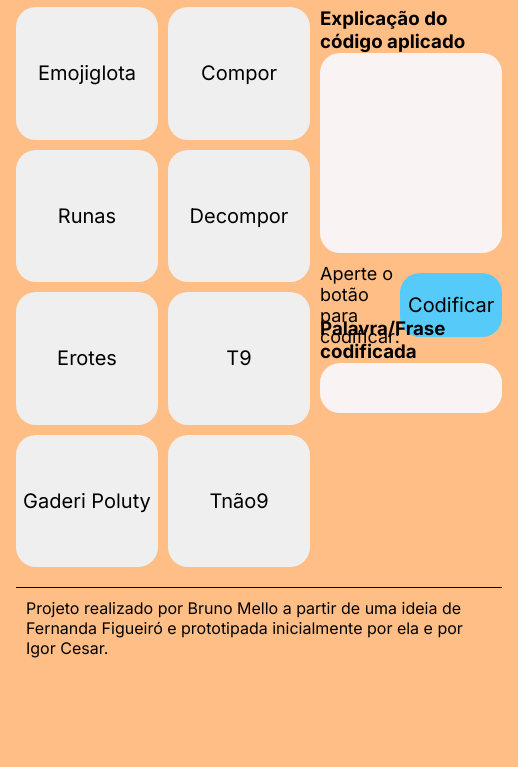
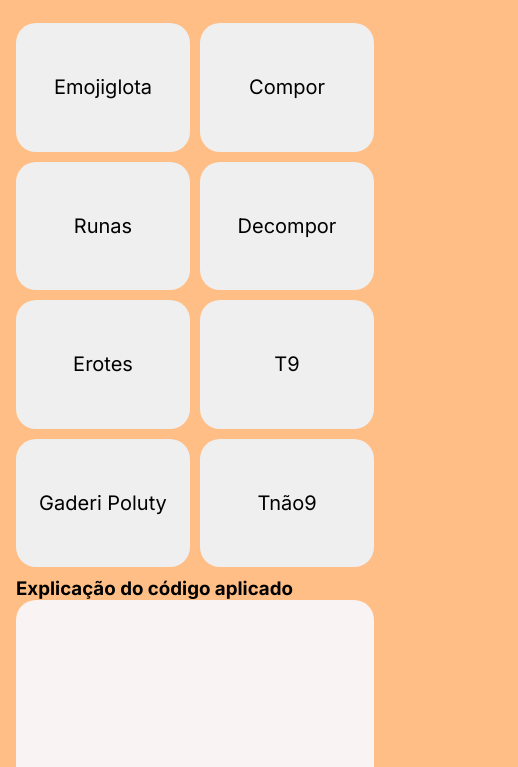
Before and after one commit to brunoo85/Codificador-CHB, a plain HTML site: page index.html in a window 390 px wide. Shown: the part 153-920 px from the top of the page, 518 px wide, since content can reach past the window. Before the commit the page ends 844 px from the top, so only its background shows below. Drawn offline with Linux system fonts and the light colour scheme.

Commit message:
imagens e deixando o código responsivo

```diff
--- a/style.css
+++ b/style.css
@@ -21,6 +21,19 @@ body{
      gap: 10px;
      font-family:"Inter", sans-serif;
 }
+
+body::-webkit-scrollbar {
+     width: 12px;               /* width of the entire scrollbar */
+   }
+
+   body::-webkit-scrollbar-track {
+     background: orange;        /* color of the tracking area */
+   }
+
+   body::-webkit-scrollbar-thumb {
+     background-color: rgb(111, 34, 183);    /* color of the scroll thumb */
+     border-radius: 20px;       /* roundness of the scroll thumb */
+   }
 
 
 header{
@@ -137,3 +150,38 @@ footer{
      margin: 0 1rem;
 
 }
+
+
+@media (max-width: 750px) {
+     body{
+          grid:
+     "header " 70px
+     "input " 70px
+     "codigo " minmax(150px, 300px)
+     "codigo " minmax(150px, 250px)
+     " detalhes  " auto
+     "codificado" auto
+     "footer " 50px
+     /100vw;
+
+          gap: 10px;
+     }
+
+     .entrada>input{
+          width: 90%;
+
+     }
+     .codigos{
+          grid-template-columns: 1fr 1fr;
+          margin-top: 1rem;
+          margin-right: 1rem;
+     }
+
+     .explicacao{
+          margin-left: 1rem;
+     }
+
+     .codificado{
+          margin-left: 1rem;
+     }
+}
```
Also changed, not shown: assets/codigoAparecendo.png (added), assets/conclusao.png (added), assets/imagemInicial.png (added), assets/imgRunas.jpeg (deleted), 1 other file.
